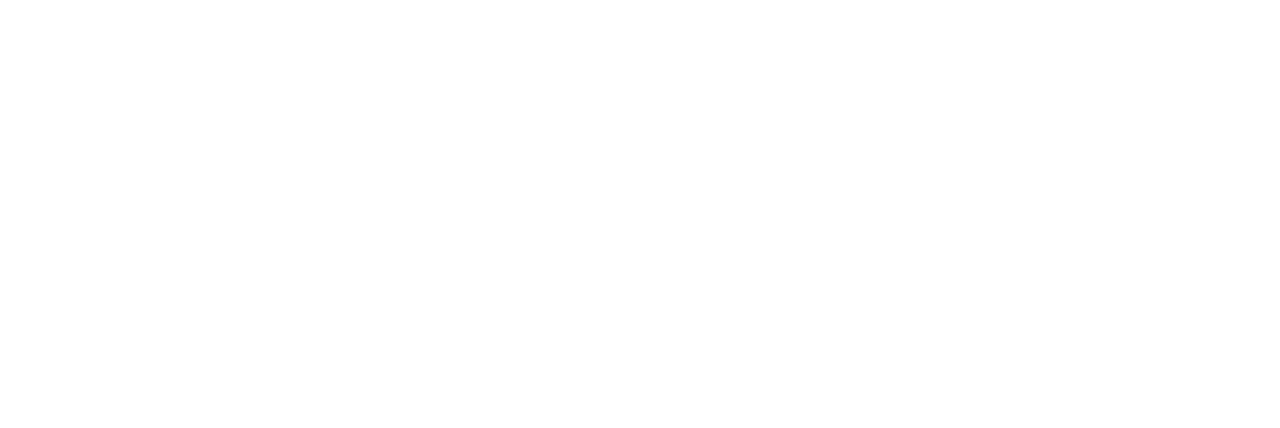
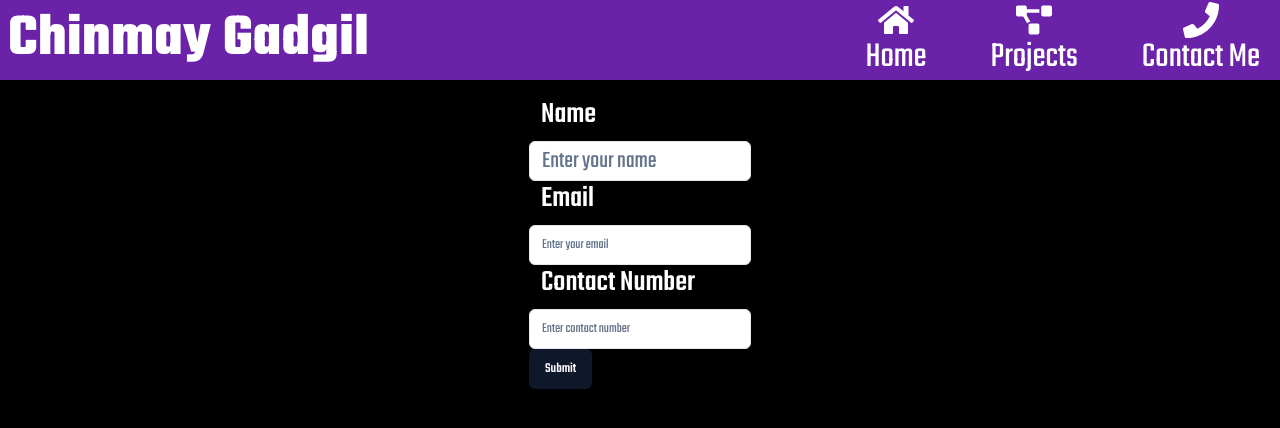
Before and after one commit to ChinmayGadgil1/portfolio, a Next.js app: page /contact-me in a window 1280 px wide. Shown: the top 428 px of the page. Built offline with nearby package versions, Linux system fonts and the light colour scheme.

Commit message:
scrollbar fix

```diff
--- a/package.json
+++ b/package.json
@@ -12,6 +12,7 @@
     "@hookform/resolvers": "^3.9.0",
     "@radix-ui/react-label": "^2.1.0",
     "@radix-ui/react-slot": "^1.1.0",
+    "axios": "^1.7.2",
     "class-variance-authority": "^0.7.0",
     "clsx": "^2.1.1",
     "framer-motion": "^11.3.8",
--- a/src/app/contact-me/page.tsx
+++ b/src/app/contact-me/page.tsx
@@ -1,10 +1,23 @@
 'use client'
-import  {z} from 'zod'
+import { z } from 'zod'
 import { zodResolver } from "@hookform/resolvers/zod"
 import { useForm } from "react-hook-form"
 
+import { Button } from "@/components/ui/button"
+import {
+  Form,
+  FormControl,
+  FormDescription,
+  FormField,
+  FormItem,
+  FormLabel,
+  FormMessage,
+} from "@/components/ui/form"
+import { Input } from "@/components/ui/input"
+import Navbar from '@/components/Navbar'
+
 const formSchema = z.object({
-    name: z.string().min(2, {
+  name: z.string().min(2, {
     message: "Username must be at least 2 characters.",
   }),
   phone: z.string(),
@@ -18,14 +31,71 @@ function Page() {
     resolver: zodResolver(formSchema),
     defaultValues: {
       name: "",
-      email:"",
-      phone:"",
+      email: "",
+      phone: "",
     },
   })
 
+  const onSubmit = () => {
+
+  }
+
   return (
-    <div>
+    <div className='w-screen h-screen bg-black text-white'>
+      <Navbar />
+      <div className=' flex justify-center items-center '>
+          <Form {...form}>
+            <form onSubmit={form.handleSubmit(onSubmit)} className=" w-1/5 p-4 border border-black rounded-2xl">
+              <FormField
+                control={form.control}
+                name="name"
+                render={({ field }) => (
+                  <FormItem>
+                    <FormLabel className='text-3xl p-3 mt-5'>Name</FormLabel>
+                    <FormControl>
+                      <Input placeholder="Enter your name" className='text-2xl' {...field} />
+                    </FormControl>
 
+
+
+                    <FormMessage />
+                  </FormItem>
+                )}
+              />
+              <FormField
+                control={form.control}
+                name="email"
+                render={({ field }) => (
+                  <FormItem>
+                    <FormLabel className='text-3xl p-3 mt-5'>Email</FormLabel>
+                    <FormControl>
+                      <Input placeholder="Enter your email" {...field} />
+                    </FormControl>
+
+                    <FormMessage />
+                  </FormItem>
+                )}
+              />
+              <FormField
+                control={form.control}
+                name="phone"
+                render={({ field }) => (
+                  <FormItem>
+                    <FormLabel className='text-3xl p-3 mt-5'>Contact Number</FormLabel>
+                    <FormControl>
+                      <Input placeholder="Enter contact number" {...field} />
+                    </FormControl>
+
+
+                    <FormMessage />
+                  </FormItem>
+                )}
+              />
+              <Button type="submit">Submit</Button>
+            </form>
+          </Form>
+
+      </div>
     </div>
   )
 }
--- a/src/app/globals.css
+++ b/src/app/globals.css
@@ -1,6 +1,44 @@
 @tailwind base;
 @tailwind components;
 @tailwind utilities;
+
+
+
+@tailwind base;
+@tailwind components;
+@tailwind utilities;
+
+
+body {
+  font-family: "Teko", sans-serif;
+  font-optical-sizing: auto;
+  font-style: normal;
+}
+
+
+
+::-webkit-scrollbar {
+  width: 12px;
+}
+
+::-webkit-scrollbar-track {
+  background: #f1f1f1;
+}
+
+::-webkit-scrollbar-thumb {
+  background-color: #7c3aed; /* Violet color */
+  border-radius: 10px;
+  border: 3px solid #f1f1f1;
+}
+
+/* For Firefox */
+html {
+  scrollbar-width: thin;
+  scrollbar-color: #7c3aed #b50bf9;
+}
+
+
+
 
 @layer base {
   :root {
--- /dev/null
+++ b/src/components/ui/input.tsx
@@ -0,0 +1,25 @@
+import * as React from "react"
+
+import { cn } from "@/lib/utils"
+
+export interface InputProps
+  extends React.InputHTMLAttributes<HTMLInputElement> {}
+
+const Input = React.forwardRef<HTMLInputElement, InputProps>(
+  ({ className, type, ...props }, ref) => {
+    return (
+      <input
+        type={type}
+        className={cn(
+          "flex h-10 w-full rounded-md border border-input bg-background px-3 py-2 text-sm ring-offset-background file:border-0 file:bg-transparent file:text-sm file:font-medium placeholder:text-muted-foreground focus-visible:outline-none focus-visible:ring-2 focus-visible:ring-ring focus-visible:ring-offset-2 disabled:cursor-not-allowed disabled:opacity-50",
+          className
+        )}
+        ref={ref}
+        {...props}
+      />
+    )
+  }
+)
+Input.displayName = "Input"
+
+export { Input }
```
Also changed, not shown: 1 other file (tests, documents, lock files or other folders).
